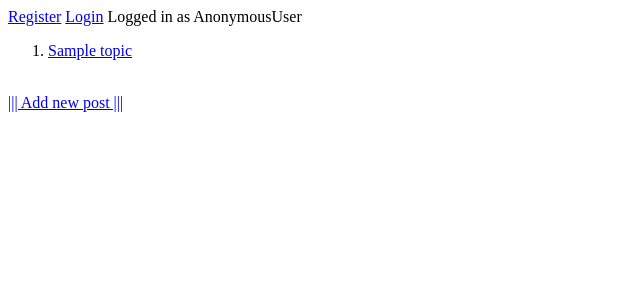
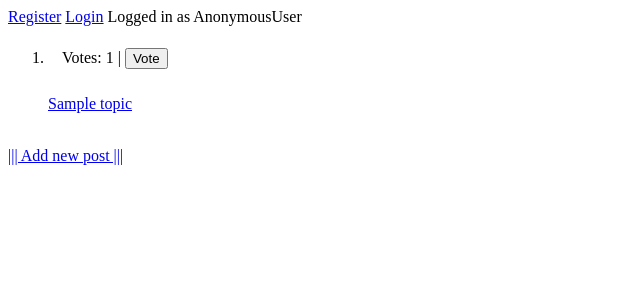
Before and after one commit to MateuszPuto/socialnews, a Django app: page /forum/ in a window 1280 px wide. Shown: the top 300 px of the page, without its empty margins (0-640 px from the left). Run offline with Django 4.2, Linux system fonts and the light colour scheme; tables that the repository leaves empty hold one stand-in row (values such as "Sample post").

Commit message:
vote posts - yes please

```diff
--- a/src/forum/models.py
+++ b/src/forum/models.py
@@ -10,6 +10,7 @@ class Topic(models.Model):
     url = models.URLField(max_length=200)
     content = models.CharField(max_length=500)
     pub_date = models.DateTimeField('publish date')
+    votes = models.IntegerField(default=0)
     username = models.CharField(max_length=50)
 
     def __str__(self):
@@ -25,6 +26,10 @@ class Comment(models.Model):
     def __str__(self):
         return self.content
 
+class VotedPosts(models.Model):
+    username = models.CharField(max_length=50)
+    voted = models.UUIDField(editable=True)
+
 class VotedComments(models.Model):
     username = models.CharField(max_length=50)
     voted = models.UUIDField(editable=True)
--- a/src/forum/templates/forum/index.html
+++ b/src/forum/templates/forum/index.html
@@ -8,7 +8,17 @@
 {% if latest_posts %}
 	<ol>
 		{% for post in latest_posts %}
-			<li><a href="{{ post.uuid }}/">{{ post.title }}</li>
+			<li>
+				<form action="{% url 'forum:vote' post.uuid %}" method="post">
+					{% csrf_token %}
+					<fieldset style="border:none">
+						<span>Votes: {{ post.votes }} | </span>
+
+						<input type="submit" value="Vote">
+					</fieldset>
+				</form>
+				<a href="{{ post.uuid }}/">{{ post.title }}
+			</li>
 		{% endfor %}
 	</ol>
 {% else %}
--- a/src/forum/urls.py
+++ b/src/forum/urls.py
@@ -14,6 +14,7 @@ urlpatterns = [
         path('changepassword/', views.change_password, name="changepassword"),
         path('comment/<slug:post_uuid>/', views.comment, name="newcomment"),
         path('addlike/<slug:comment_uuid>', views.likeit, name="addlike"),
+        path('voteit/<slug:post_uuid>', views.voteit, name="vote"),
         path('index.html/', views.index, name='index'),
         path('newpost.html/', views.addtopic, name="newpost"),
         path('<slug:post_uuid>/', views.post, name="post"),
--- a/src/forum/views.py
+++ b/src/forum/views.py
@@ -12,7 +12,7 @@ from datetime import datetime
 
 import random
 
-from .models import Topic, Comment, VotedComments, Secrets
+from .models import Topic, Comment, VotedComments, VotedPosts, Secrets
 from .forms import NewTopic, NewComment, CreateAccount, CheckPassword, ChangePassword
 
 def index(request):
@@ -133,11 +133,25 @@ def post(request, post_uuid):
 
     return render(request, 'forum/post.html', context)
 
+def voteit(request, post_uuid):
+    tp = Topic.objects.get(pk=post_uuid)
+
+    try:
+        vt = VotedPosts.objects.get(username=request.user.get_username(), voted=tp.uuid)
+    except VotedPosts.DoesNotExist:
+        tp.votes = tp.votes + 1
+        tp.save()
+
+        vt = VotedPosts.objects.create(username=request.user.get_username(), voted=tp.uuid)
+        vt.save()
+
+    return redirect(request.META.get('HTTP_REFERER'))
+
 def likeit(request, comment_uuid):
     cm = Comment.objects.get(pk=comment_uuid)
 
     try:
-        vt = VotedComments.objects.get(voted=cm.uuid)
+        vt = VotedComments.objects.get(username=request.user.get_username(), voted=cm.uuid)
     except VotedComments.DoesNotExist:
         cm.votes = cm.votes + 1
         cm.save()
```
Also changed, not shown: src/forum/migrations/0001_initial.py, src/forum/migrations/0002_secrets.py (deleted).
